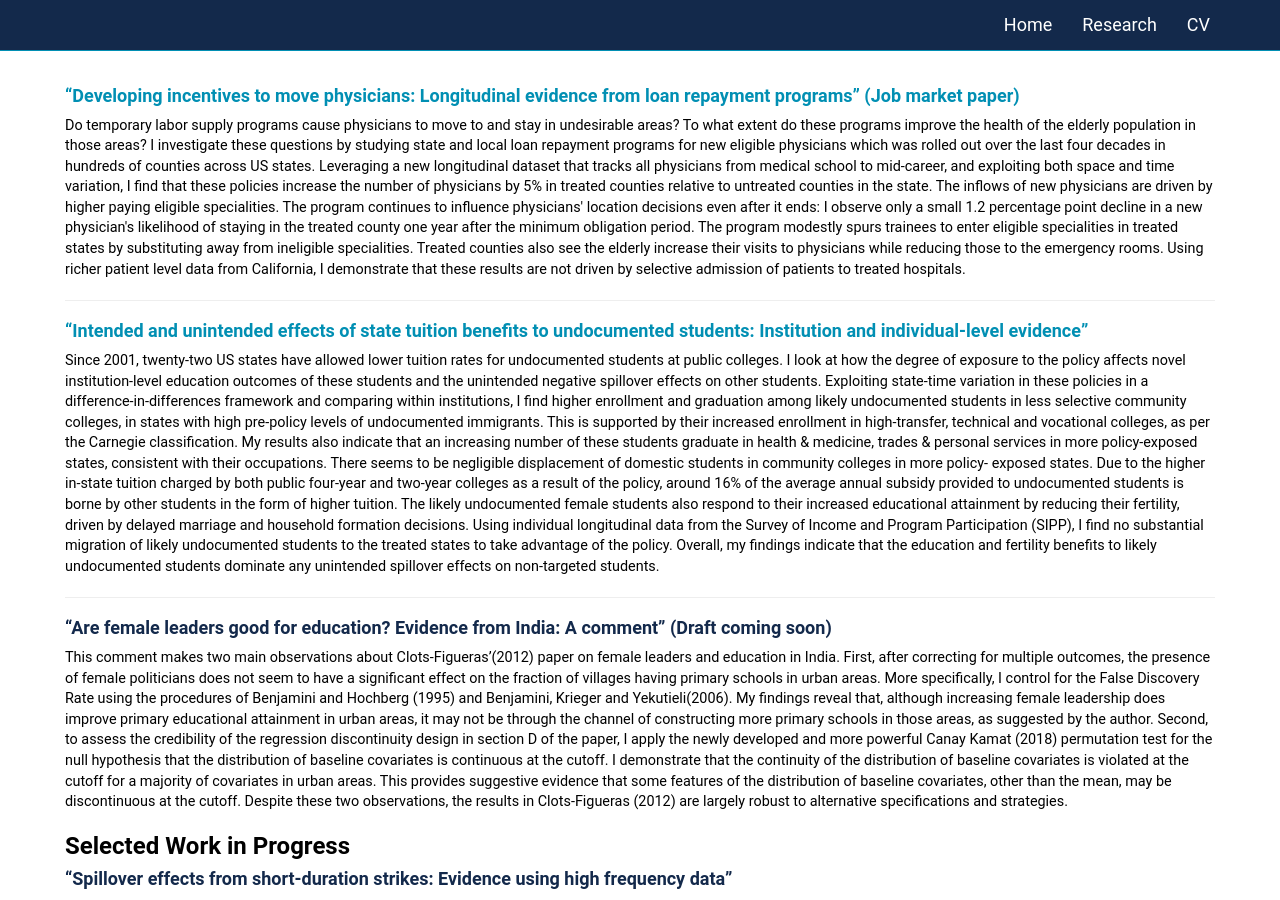
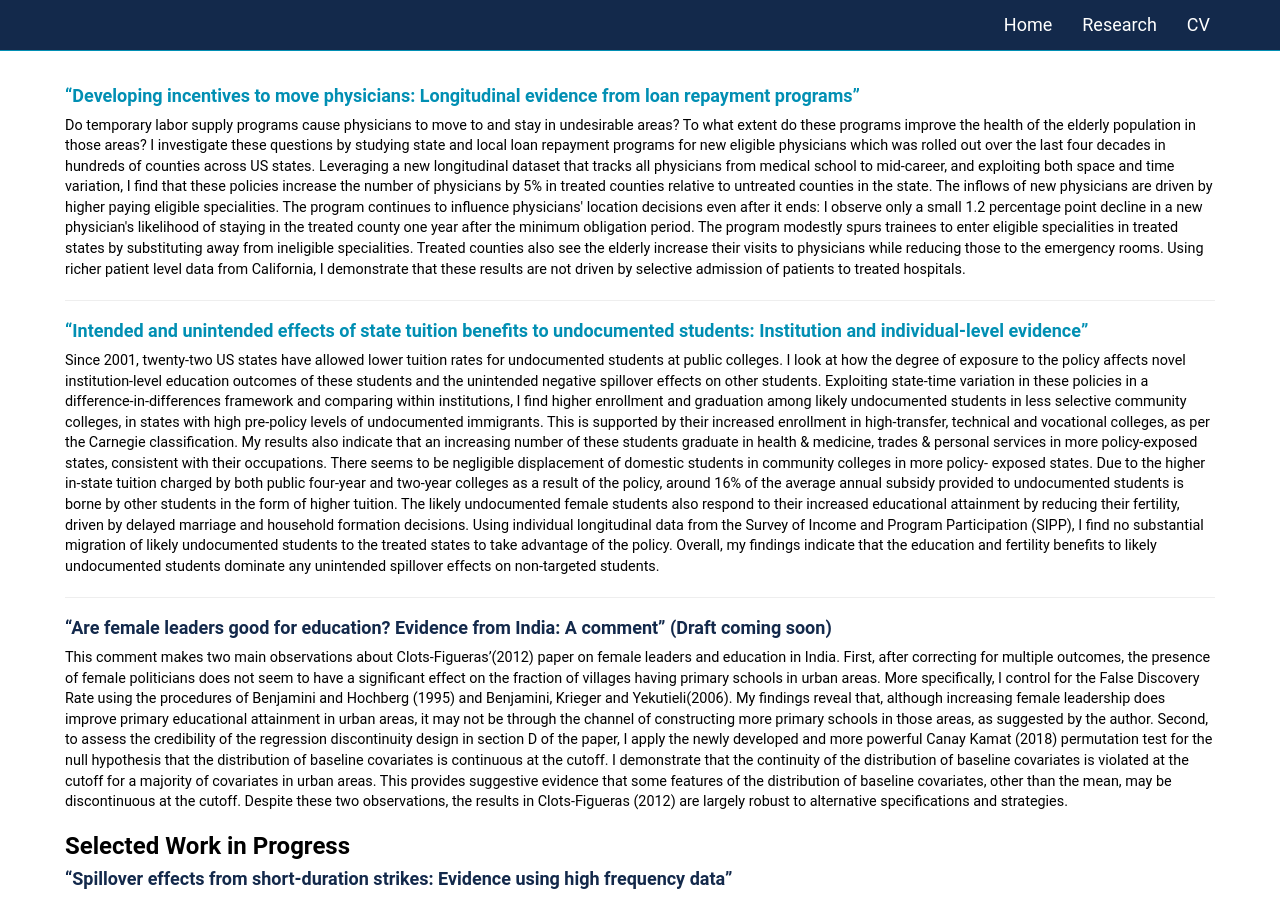
Before and after one commit to anomitaghosh/anomitaghosh.github.io, a Jekyll site: the page built from research.md, in a window 1280 px wide and 900 px high. Built offline with Jekyll 4.4.1, drawn with Linux system fonts in a browser that asks for light colours.

Commit message:
Update research.md

```diff
--- a/research.md
+++ b/research.md
@@ -2,7 +2,7 @@
 layout: secondary_pages
 ---
 
-#### [**"Developing incentives to move physicians: Longitudinal evidence from loan repayment programs" (Job market paper)**](researchpapers/Anomita_Ghoshjmp.pdf)
+#### [**"Developing incentives to move physicians: Longitudinal evidence from loan repayment programs"**](researchpapers/Anomita_Ghoshjmp.pdf)
 
 <p style="font-size:0.8em">Do temporary labor supply programs cause physicians to move to and stay in undesirable areas? To what extent do these programs improve the health of the elderly population in those areas? I investigate these questions by studying state and local loan repayment programs for new eligible physicians which was rolled out over the last four decades in hundreds of counties across US states. Leveraging a new longitudinal dataset that tracks all physicians from medical school to mid-career, and exploiting both space and time variation, I find that these policies increase the number of physicians by 5% in treated counties relative to untreated counties in the state. The inflows of new physicians are driven by higher paying eligible specialities. The program continues to influence physicians' location decisions even after it ends: I observe only a small 1.2 percentage point decline in a new physician's likelihood of staying in the treated county one year after the minimum obligation period. The program modestly spurs trainees to enter eligible specialities in treated states by substituting away from ineligible specialities. Treated counties also see the elderly increase their visits to physicians while reducing those to the emergency rooms. Using richer patient level data from California, I demonstrate that these results are not driven by selective admission of patients to treated hospitals.
 </p>
```
